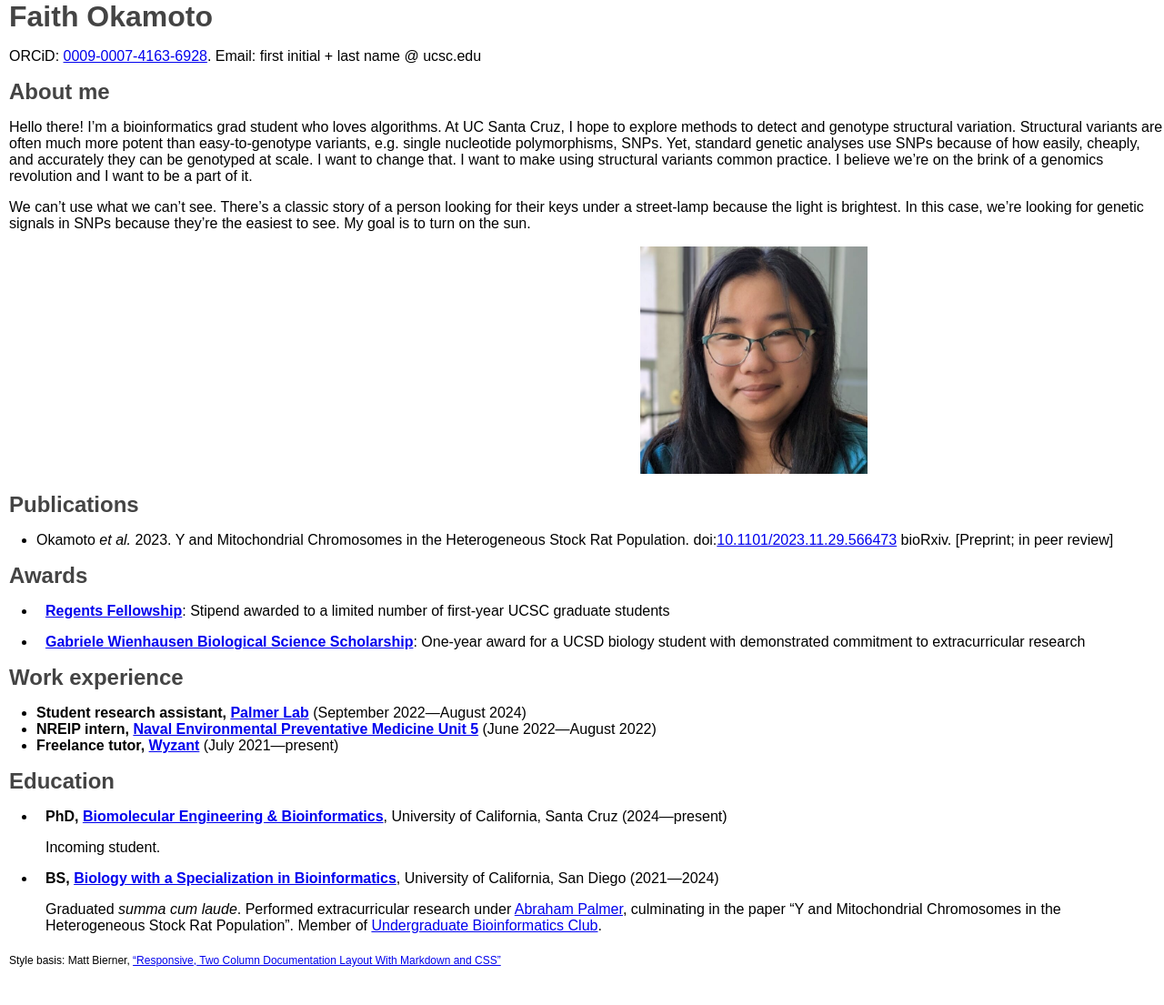
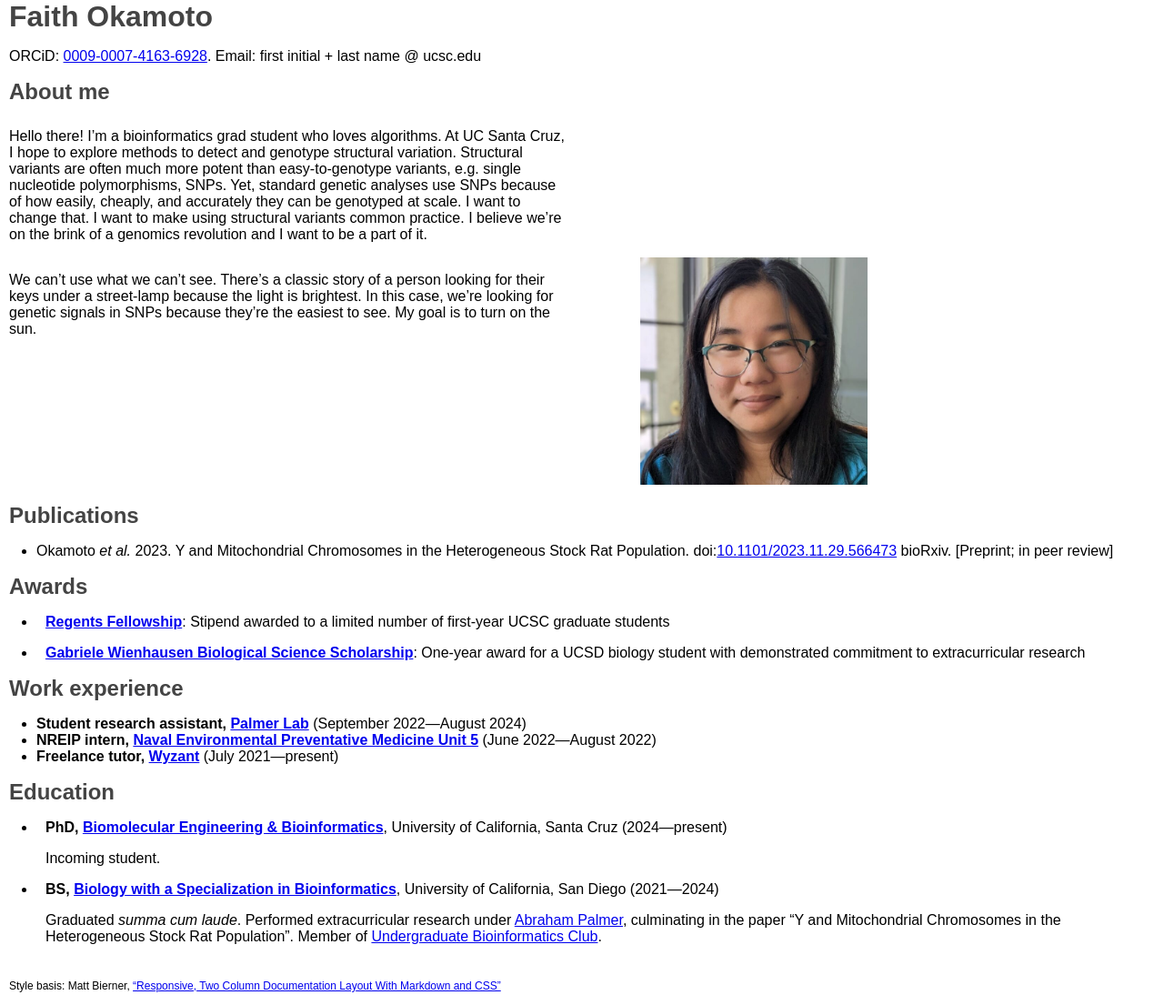
Before and after one commit to Faith-Okamoto-UCSC/Faith-Okamoto-UCSC.github.io, a Jekyll site: the page built from index.md, in a window 1280 px wide. Shown: the whole page at 91% size. Built offline with Jekyll 4.4.1, drawn with Linux system fonts in a browser that asks for light colours; our own code applies the rules of GitHub Pages for plain Markdown files; before the commit the page ends 1077 px from its top, so only the background shows below that.

Commit message:
Update styles.css

```diff
--- a/styles/styles.css
+++ b/styles/styles.css
@@ -7,7 +7,7 @@ h1, h2, h3, p {
     padding-left: 10px;
 }
 
-article .left {
+article .left ~ p {
     float: left;
     box-sizing: border-box;
     padding-right: 1rem;
```
